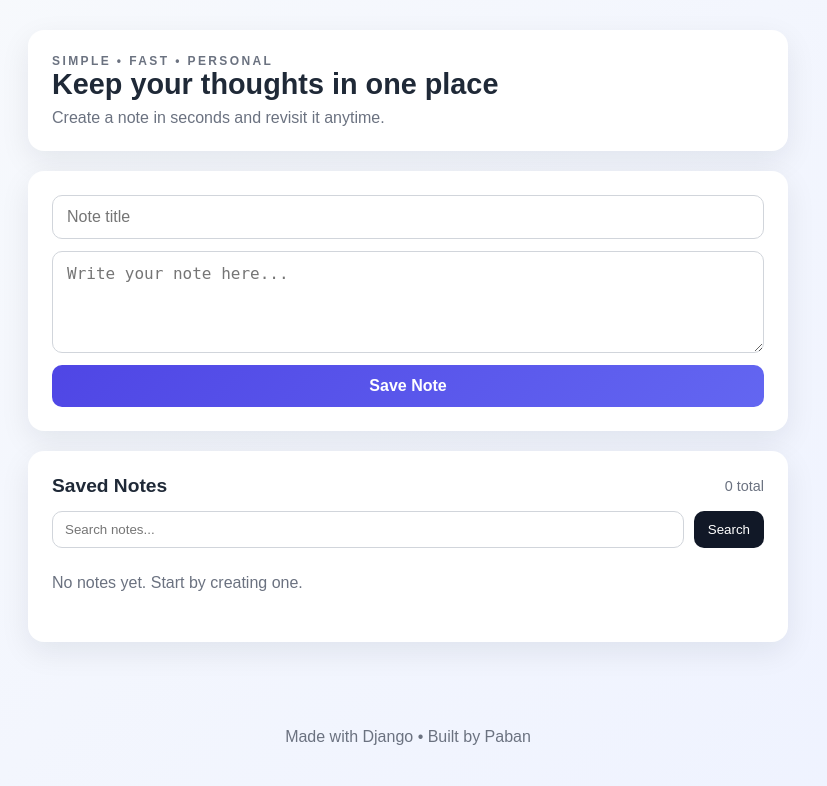
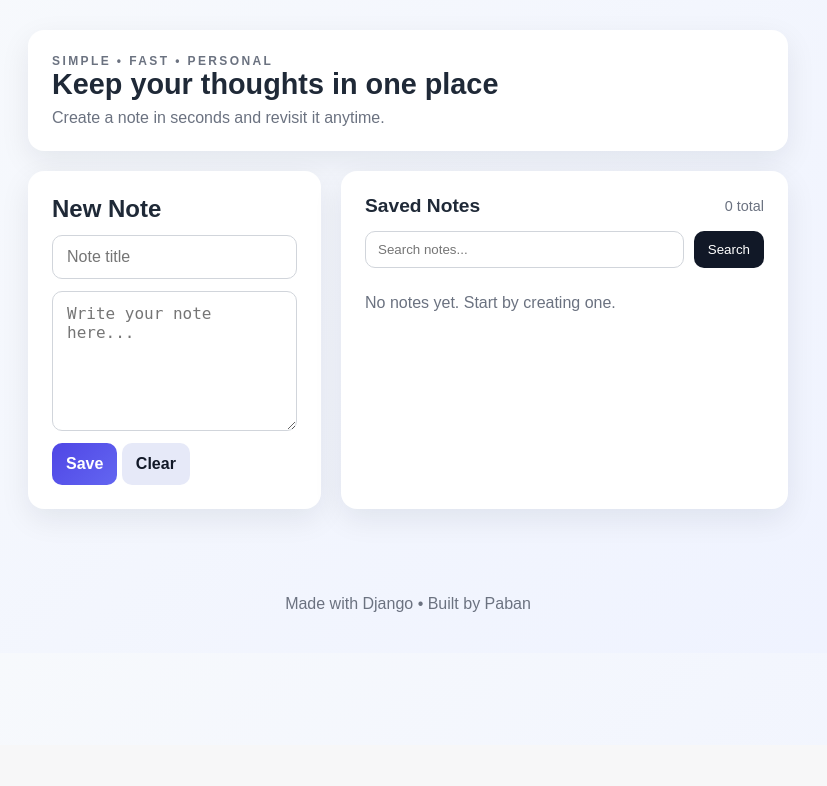
Before and after one commit to Paban-Bhandari/notes_app, a Django app: page / in a window 1280 px wide. Shown: the part 55-841 px from the top of the page, without its empty margins (232-1059 px from the left). After the commit the page ends 667 px from the top, so only its background shows below. Run offline with Django 5.2, Linux system fonts and the light colour scheme; data that the repository does not hold is empty.

Commit message:
enhanced the ui

```diff
--- a/note/static/style.css
+++ b/note/static/style.css
@@ -9,6 +9,12 @@ body {
     max-width: 760px;
     margin: 0 auto;
     padding: 30px 20px 50px;
+}
+
+.grid {
+    display: grid;
+    grid-template-columns: 1fr 2fr;
+    gap: 20px;
 }
 
 .topbar {
@@ -87,12 +93,42 @@ body {
     font-weight: bold;
 }
 
+.btn {
+    padding: 10px 14px;
+    border-radius: 10px;
+    background: #111827;
+    color: white;
+    border: none;
+    cursor: pointer;
+}
+
+.btn.primary {
+    background: linear-gradient(135deg, #4f46e5, #6366f1);
+}
+
+.btn.secondary {
+    background: #e6e9f8;
+    color: #111827;
+}
+
+.btn.tiny {
+    padding: 6px 8px;
+    font-size: 0.85rem;
+    border-radius: 8px;
+}
+
+.btn.danger {
+    background: linear-gradient(135deg, #ef4444, #f97316);
+}
+
 .section-heading {
     display: flex;
     justify-content: space-between;
     align-items: center;
     margin-bottom: 14px;
 }
+
+.muted { color: #6b7280; }
 
 .section-heading h2 {
     margin: 0;
@@ -134,6 +170,12 @@ body {
     border-left: 4px solid #6366f1;
 }
 
+.note-card:hover {
+    transform: translateY(-4px);
+    transition: transform 160ms ease;
+    box-shadow: 0 12px 30px rgba(15, 23, 42, 0.08);
+}
+
 .note-card-header {
     display: flex;
     justify-content: space-between;
@@ -157,6 +199,26 @@ body {
     font-size: 0.9rem;
 }
 
+.note-actions .btn { text-decoration: none; display: inline-flex; align-items: center; gap: 6px; }
+
+.excerpt {
+    color: #374151;
+    margin: 0 0 10px;
+    display: -webkit-box;
+    -webkit-line-clamp: 3;
+    -webkit-box-orient: vertical;
+    overflow: hidden;
+}
+
+.meta { color: #6b7280; }
+
+.left-panel .panel-title { margin-top: 0; margin-bottom: 12px; }
+
+@media (max-width: 880px) {
+    .grid { grid-template-columns: 1fr; }
+    .container { padding: 18px 12px 40px; }
+}
+
 .note-card p {
     margin: 0 0 8px;
     color: #374151;
--- a/note/templates/home.html
+++ b/note/templates/home.html
@@ -14,43 +14,53 @@ Home
         </div>
     </section>
 
-    <section class="panel">
+    <div class="grid">
+        <aside class="panel left-panel">
+            <h2 class="panel-title">New Note</h2>
             <form method="post" class="note-form">
                 {% csrf_token %}
                 <input type="text" name="title" placeholder="Note title" required>
-            <textarea name="content" placeholder="Write your note here..." rows="4" required></textarea>
-            <button type="submit">Save Note</button>
+                <textarea name="content" placeholder="Write your note here..." rows="6" required></textarea>
+                <div class="form-row">
+                    <button type="submit" class="btn primary">Save</button>
+                    <button type="reset" class="btn secondary">Clear</button>
+                </div>
             </form>
-    </section>
+        </aside>
 
-    <section class="panel">
+        <section class="panel right-panel">
             <div class="section-heading">
                 <h2>Saved Notes</h2>
-            <span>{{ notes|length }} total</span>
+                <span class="muted">{{ notes|length }} total</span>
             </div>
 
             <form method="get" class="search-form">
                 <input type="text" name="q" value="{{ query }}" placeholder="Search notes...">
-            <button type="submit">Search</button>
+                <button type="submit" class="btn">Search</button>
             </form>
 
+            <div class="notes-list">
                 {% if notes %}
                     {% for note in notes %}
                         <article class="note-card">
                             <div class="note-card-header">
                                 <h3>{{ note.title }}</h3>
                                 <div class="note-actions">
-                            <a href="{% url 'edit_note' note.id %}">Edit</a>
-                            <a href="{% url 'delete_note' note.id %}" onclick="return confirm('Delete this note?')">Delete</a>
+                                    <a class="btn tiny" href="{% url 'edit_note' note.id %}">Edit</a>
+                                    <a class="btn tiny danger" href="{% url 'delete_note' note.id %}" onclick="return confirm('Delete this note?')">Delete</a>
                                 </div>
                             </div>
-                    <p>{{ note.content }}</p>
+                            <p class="excerpt">{{ note.content }}</p>
+                            <div class="meta">
                                 <small>Created: {{ note.created_at|date:"M d, Y H:i" }}</small>
+                            </div>
                         </article>
                     {% endfor %}
                 {% else %}
                     <p class="empty-state">No notes yet. Start by creating one.</p>
                 {% endif %}
+            </div>
         </section>
     </div>
+</div>
 {% endblock %}
```
Lines whose indentation alone changed are shown as unchanged.
